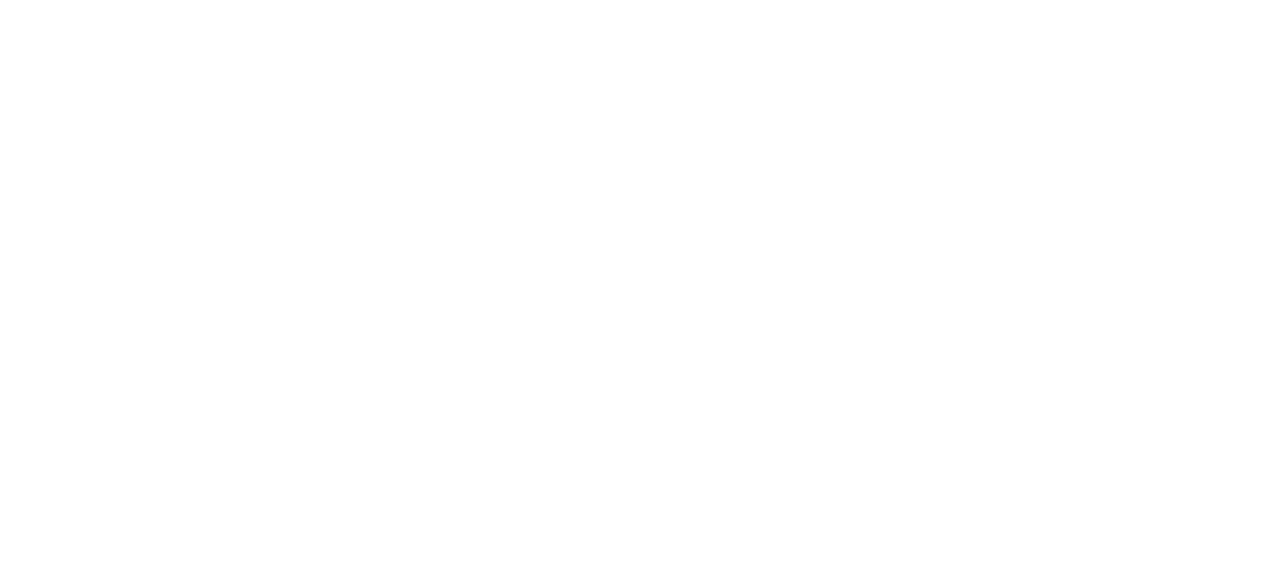
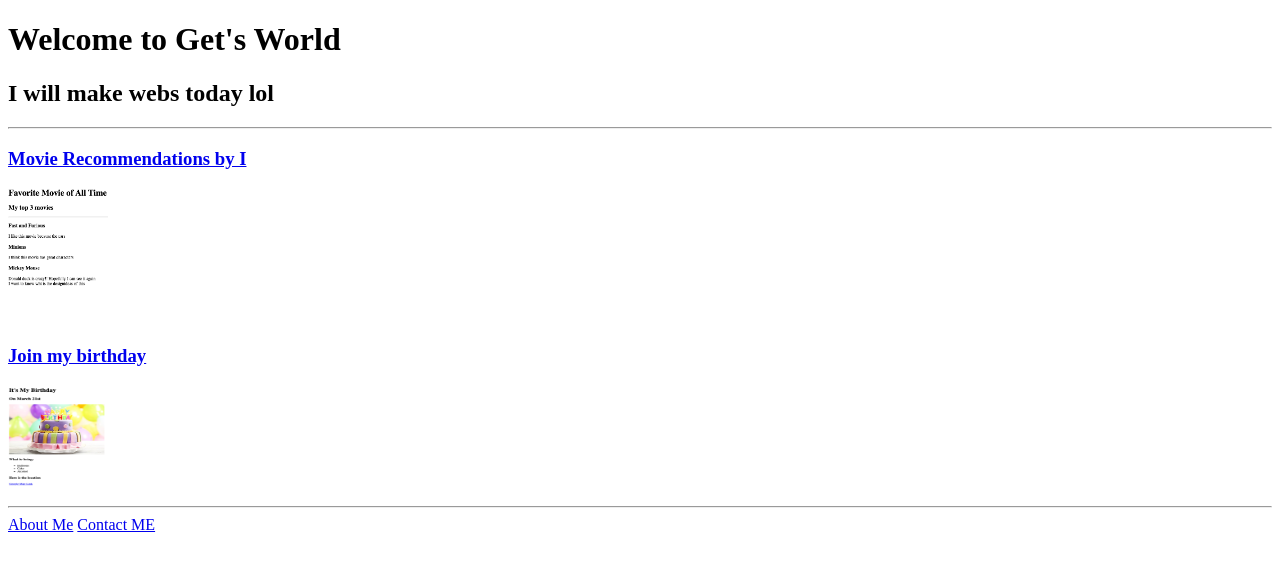
Before and after one commit to Gbackwithdacode/html-portfolio, a plain HTML site: page index.html in a window 1280 px wide. Drawn offline with Linux system fonts and the light colour scheme.

Commit message:
Add files via upload

```diff
--- a/index.html
+++ b/index.html
@@ -1,5 +1,26 @@
 <!-- TODO 1: Create the HTML Boilerplate -->
+<!DOCTYPE html>
+<html lang="en">
+<head>
+    <meta charset="UTF-8">
+    <title>Get's World</title>
+</head>
 
+<body>
+    <h1>Welcome to Get's World</h1>
+    <h2>I will make webs today lol</h2>
+    <hr />
+    <h3><p><a href="./public/movie-ranking.html">Movie Recommendations by I</a><p></h3>
+    <a href="./public/movie-ranking.html"><img src="assets/images/movie-preview.png" width="100" height="100"  alt="Preview of my fav movie"></a><p>
+    <br />
+    <h3><p><a href="./public/birthday-invite.html">Join my birthday</a></p></h3>
+    <a href="./public/birthday-invite.html"><img src="./assets/images/Birthday-preview.png" width="100" height="100" alt="Preview of birthday invite"></a></p>
+    <hr />
+    <a href="./public/about.html">About Me</a>
+    <a href="./public/contact.html">Contact ME </a>
+</body>
+
+</html>
 <!-- TODO 2: Add Your previous projects' HTML into the public folder -->
 
 <!-- TODO 3: Take screenshots of your project previews and add the images to the images folder -->
```
